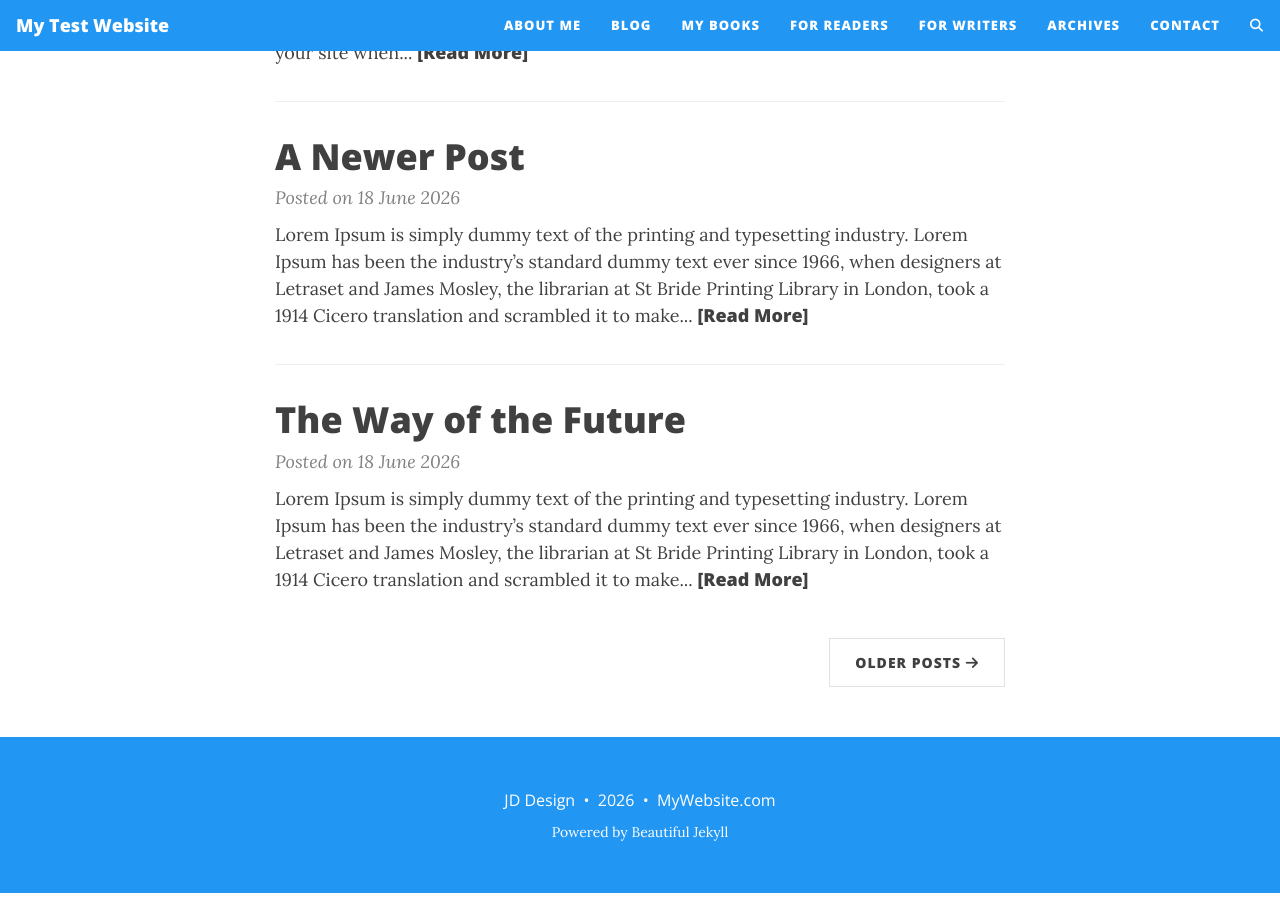
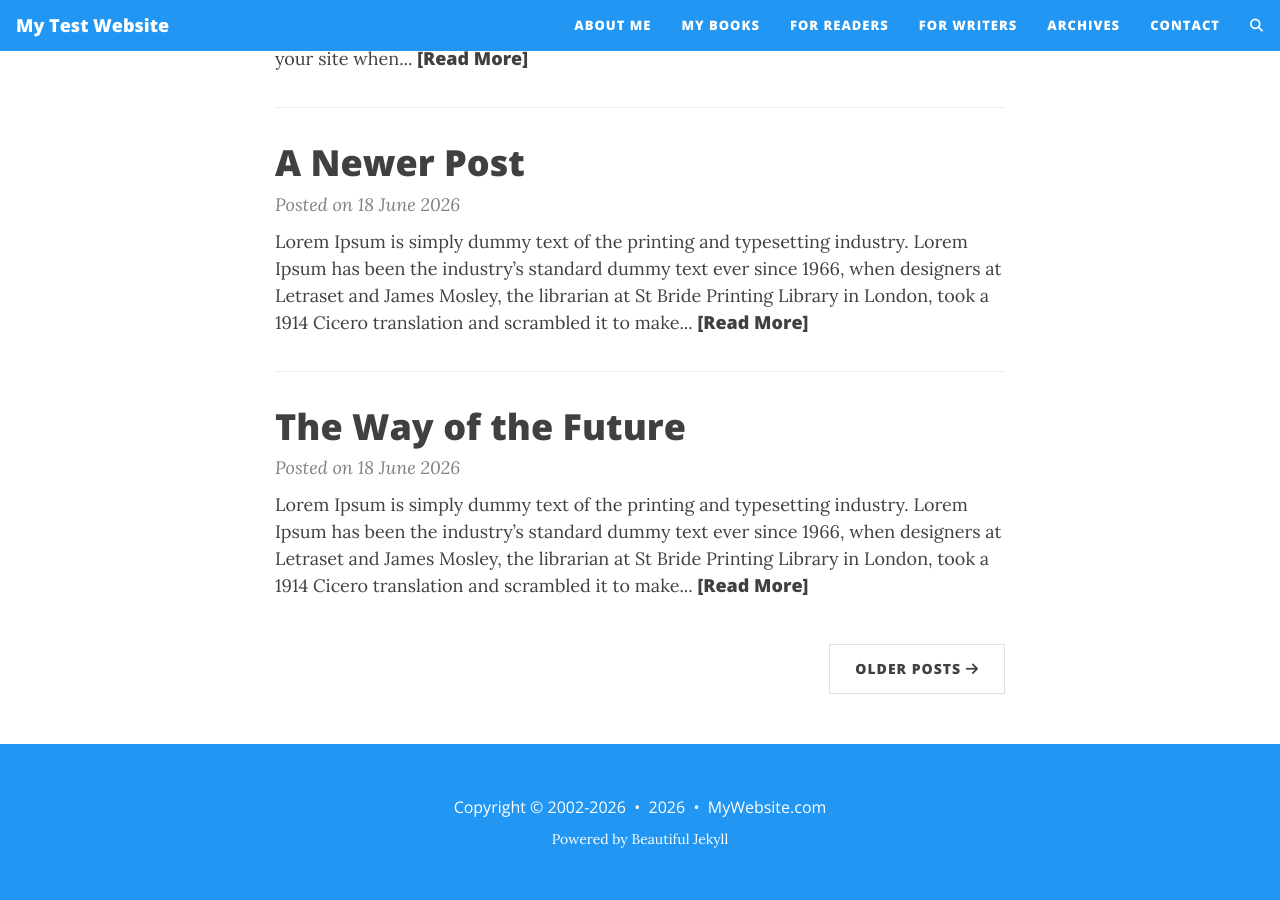
Before and after one commit to jd31122025-design/myblog, a Jekyll site: the page built from index.html, in a window 1280 px wide and 900 px high, scrolled down 1250 px. Built offline with Jekyll 4.4.1, drawn with Linux system fonts in a browser that asks for light colours; the list of posts is cut into pages by our own code; comment, search, counter and statistics services are not loaded.

Commit message:
minor updates

```diff
--- a/_config.yml
+++ b/_config.yml
@@ -13,7 +13,7 @@
 title: My Test Website
 
 # Your name to show in the footer
-author: JD Design
+author: Copyright © 2002-2026
 
 ###############################################
 # --- List of links in the navigation bar --- #
@@ -21,7 +21,6 @@ author: JD Design
 
 navbar-links:
   About Me: "about-me"
-  Blog: "blog"
   My Books: "my-books"
   For Readers: "for-readers"
   For Writers: "for-writers"
--- a/index.html
+++ b/index.html
@@ -10,4 +10,4 @@ reflections that I hope will inspire and inform you.</p>
 
 <p>Browse through the different sections of my desk to explore the content that interests you the most.</p>
 
-<h2>Latest News:</h2>
+<h1>Latest News:</h1>
```
